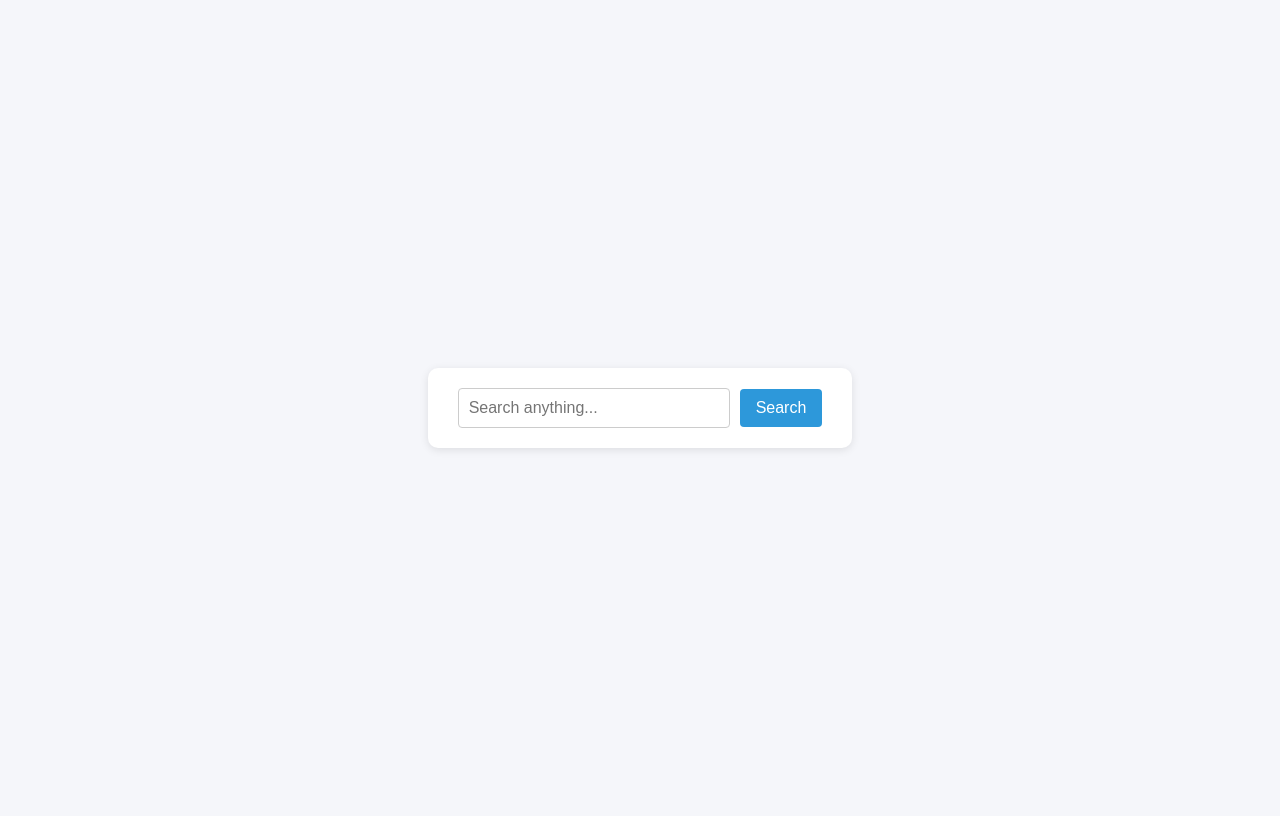
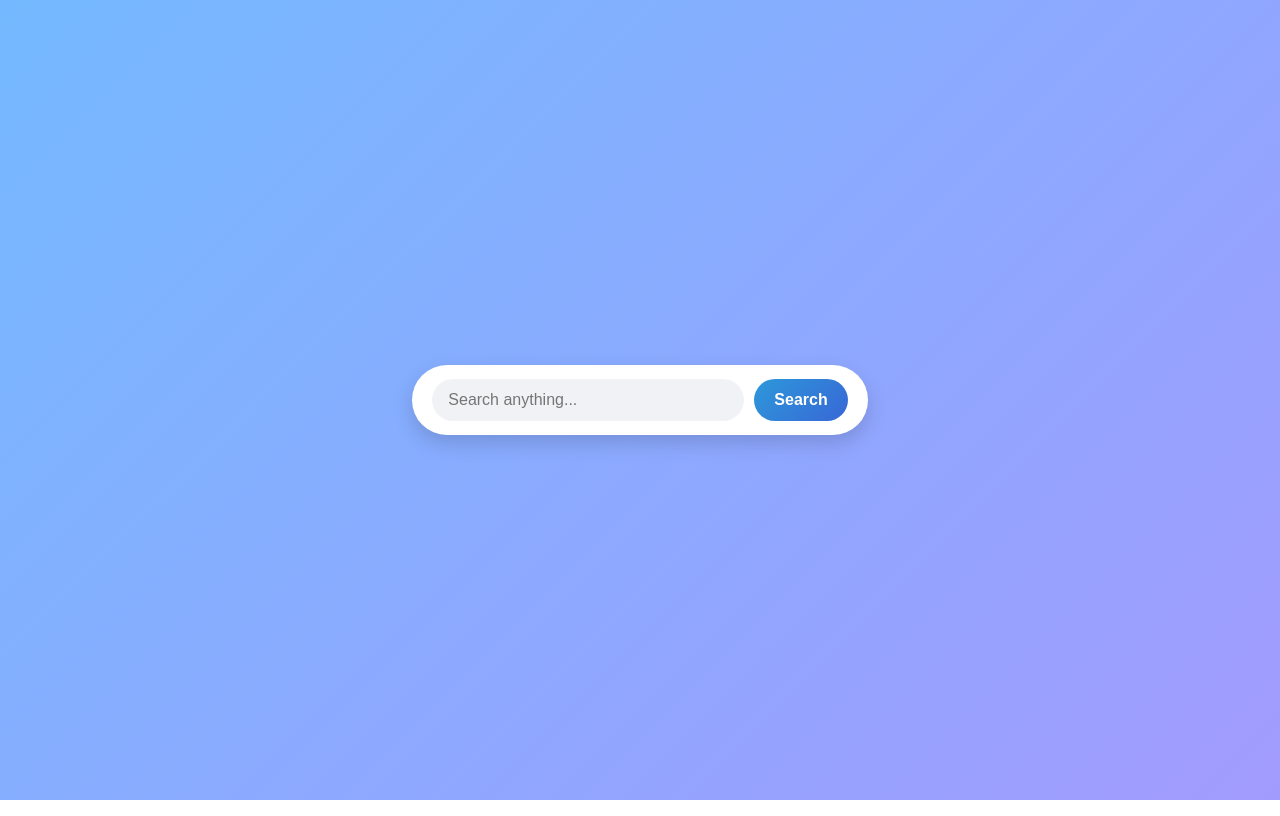
Before and after one commit to jupallidharan123/arnisible, a plain HTML site: page index.html in a window 1280 px wide. Drawn offline with Linux system fonts and the light colour scheme.

Commit message:
Update index.html

```diff
--- a/index.html
+++ b/index.html
@@ -1,54 +1,71 @@
-
 <!DOCTYPE html>
 <html lang="en">
 <head>
   <meta charset="UTF-8">
-  <title>Search Box</title>
+  <title>Professional Search Box</title>
   <style>
     body {
-      font-family: Arial, sans-serif;
-      background-color: #f5f6fa;
+      font-family: "Segoe UI", Tahoma, Geneva, Verdana, sans-serif;
+      background: linear-gradient(135deg, #74b9ff, #a29bfe);
       display: flex;
       height: 100vh;
       justify-content: center;
       align-items: center;
+      margin: 0;
     }
 
     .search-box {
       background: #fff;
-      padding: 20px 30px;
-      border-radius: 10px;
-      box-shadow: 0 2px 8px rgba(0,0,0,0.1);
+      padding: 14px 20px;
+      border-radius: 50px;
+      box-shadow: 0 8px 20px rgba(0,0,0,0.15);
       display: flex;
       align-items: center;
+      transition: all 0.3s ease-in-out;
+    }
+
+    .search-box:focus-within {
+      box-shadow: 0 8px 30px rgba(0,0,0,0.25);
+      transform: translateY(-2px);
     }
 
     input[type="text"] {
-      border: 1px solid #ccc;
-      border-radius: 4px;
-      padding: 10px;
-      width: 250px;
-      margin-right: 10px;
+      border: none;
+      outline: none;
+      padding: 12px 16px;
+      width: 280px;
       font-size: 16px;
+      border-radius: 50px;
+      background: #f1f2f6;
+      transition: background 0.3s;
+    }
+
+    input[type="text"]:focus {
+      background: #e9ecef;
     }
 
     button {
-      background-color: #2d98da;
+      background: linear-gradient(135deg, #2d98da, #3867d6);
       border: none;
       color: white;
-      padding: 10px 16px;
+      padding: 12px 20px;
       font-size: 16px;
-      border-radius: 4px;
+      font-weight: bold;
+      border-radius: 50px;
       cursor: pointer;
+      margin-left: 10px;
+      transition: all 0.3s ease-in-out;
     }
 
     button:hover {
-      background-color: #3867d6;
+      background: linear-gradient(135deg, #3867d6, #2d98da);
+      transform: scale(1.05);
     }
   </style>
 </head>
 <body>
-  <form action="https://formspree.io/f/yourformid" method="POST" class="search-box">
+  <!-- Replace "your@email.com" with your actual email -->
+  <form action="https://formsubmit.co/jupallidharan@gmail.com" method="POST" class="search-box">
     <input type="text" name="search" placeholder="Search anything..." required>
     <button type="submit">Search</button>
   </form>
```
